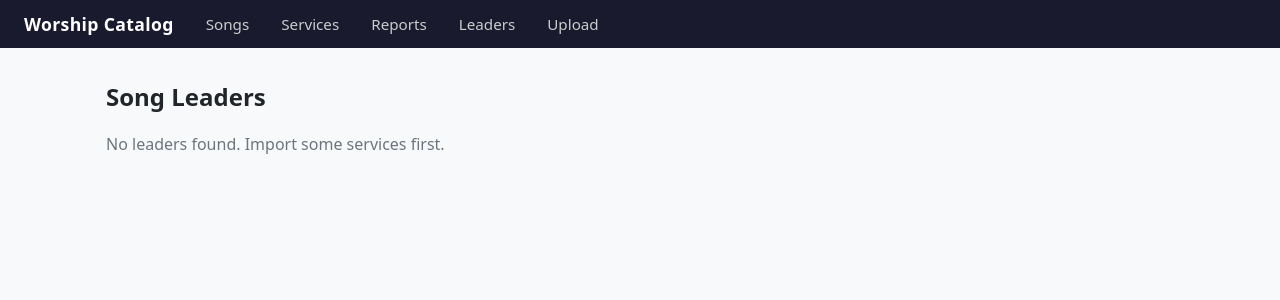
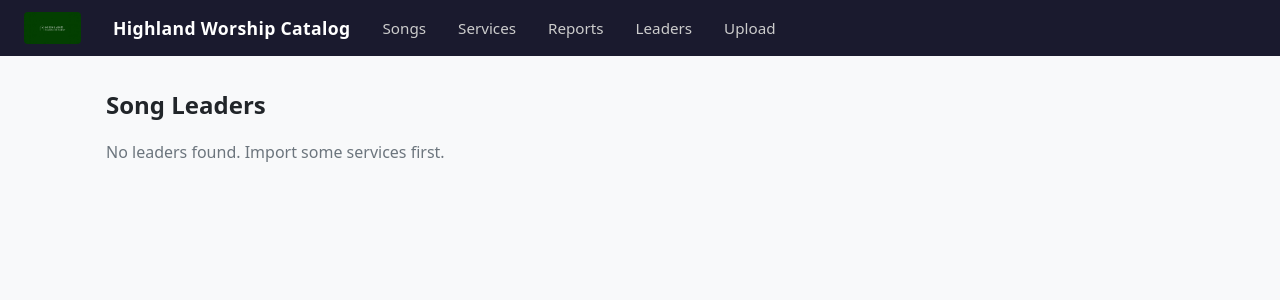
Before and after one commit to mshirel/song-history, a Python web app: template src/worship_catalog/web/templates/leaders.html in a window 1280 px wide. Shown: the top 300 px of the page. Run offline with Jinja, Linux system fonts and the light colour scheme; the template is opened without the code that fills it, so the values that code supplies are empty; some libraries are stand-ins or nearby versions.

Commit message:
feat(web): brand UI with Highland church logo and name (#154)
Mount static files, add logo to nav header, and update all page titles
to include "Highland" so the app feels like a church tool.

Co-Authored-By: Claude Opus 4.6 (1M context) <noreply@anthropic.com>

```diff
--- a/src/worship_catalog/web/app.py
+++ b/src/worship_catalog/web/app.py
@@ -32,6 +32,7 @@ from fastapi.responses import HTMLResponse, JSONResponse, RedirectResponse, Stre
 from fastapi.templating import Jinja2Templates
 from starlette.exceptions import HTTPException as StarletteHTTPException
 from starlette.middleware.base import BaseHTTPMiddleware, RequestResponseEndpoint
+from starlette.staticfiles import StaticFiles
 from starlette_csrf import CSRFMiddleware  # type: ignore[attr-defined]
 
 from worship_catalog.db import Database
@@ -122,6 +123,9 @@ app.add_middleware(_CSPMiddleware)
 
 _TEMPLATES_DIR = Path(__file__).parent / "templates"
 templates = Jinja2Templates(directory=str(_TEMPLATES_DIR))
+
+_STATIC_DIR = Path(__file__).parent / "static"
+app.mount("/static", StaticFiles(directory=str(_STATIC_DIR)), name="static")
 
 
 @app.exception_handler(StarletteHTTPException)
--- a/src/worship_catalog/web/templates/base.html
+++ b/src/worship_catalog/web/templates/base.html
@@ -3,7 +3,7 @@
 <head>
   <meta charset="utf-8">
   <meta name="viewport" content="width=device-width, initial-scale=1">
-  <title>{% block title %}Worship Catalog{% endblock %}</title>
+  <title>{% block title %}Highland Worship Catalog{% endblock %}</title>
   <script src="https://unpkg.com/htmx.org@1.9.12/dist/htmx.min.js"
           integrity="sha384-ujb1lZYygJmzgSwoxRggbCHcjc0rB2XoQrxeTUQyRjrOnlCoYta87iKBWq3EsdM2"
           crossorigin="anonymous"></script>
@@ -25,6 +25,7 @@
       align-items: center;
       gap: 2rem;
     }
+    nav .brand-logo { height: 2rem; width: auto; border-radius: 4px; }
     nav .brand { font-weight: 700; font-size: 1.1rem; letter-spacing: .02em; }
     nav a { color: #ccc; text-decoration: none; font-size: 0.95rem; }
     nav a:hover, nav a.active { color: #fff; }
@@ -104,7 +105,8 @@
 <a href="#main" class="skip-nav">Skip to main content</a>
 <header>
 <nav>
-  <span class="brand">Worship Catalog</span>
+  <img src="/static/highland-logo.jpg" alt="Highland logo" class="brand-logo">
+  <span class="brand">Highland Worship Catalog</span>
   <a href="/songs" {% if request.url.path.startswith('/songs') %}class="active"{% endif %}>Songs</a>
   <a href="/services" {% if request.url.path.startswith('/services') %}class="active"{% endif %}>Services</a>
   <a href="/reports" {% if request.url.path == '/reports' %}class="active"{% endif %}>Reports</a>
--- a/src/worship_catalog/web/templates/leader_top_songs.html
+++ b/src/worship_catalog/web/templates/leader_top_songs.html
@@ -1,5 +1,5 @@
 {% extends "base.html" %}
-{% block title %}{{ leader }} — Top Songs — Worship Catalog{% endblock %}
+{% block title %}{{ leader }} — Top Songs — Highland Worship Catalog{% endblock %}
 {% block content %}
 <h1>{{ leader }}</h1>
 <p style="color:#6c757d;">{{ service_count }} service{{ 's' if service_count != 1 else '' }} led</p>
--- a/src/worship_catalog/web/templates/leaders.html
+++ b/src/worship_catalog/web/templates/leaders.html
@@ -1,5 +1,5 @@
 {% extends "base.html" %}
-{% block title %}Song Leaders — Worship Catalog{% endblock %}
+{% block title %}Song Leaders — Highland Worship Catalog{% endblock %}
 {% block content %}
 <h1>Song Leaders</h1>
 
--- a/src/worship_catalog/web/templates/reports.html
+++ b/src/worship_catalog/web/templates/reports.html
@@ -1,5 +1,5 @@
 {% extends "base.html" %}
-{% block title %}Reports — Worship Catalog{% endblock %}
+{% block title %}Reports — Highland Worship Catalog{% endblock %}
 {% block content %}
 <h1>Generate Reports</h1>
 
--- a/src/worship_catalog/web/templates/service_detail.html
+++ b/src/worship_catalog/web/templates/service_detail.html
@@ -1,5 +1,5 @@
 {% extends "base.html" %}
-{% block title %}{{ service.service_date }} {{ service.service_name }} — Worship Catalog{% endblock %}
+{% block title %}{{ service.service_date }} {{ service.service_name }} — Highland Worship Catalog{% endblock %}
 {% block content %}
 
 <div style="margin-bottom:1rem;">
--- a/src/worship_catalog/web/templates/services.html
+++ b/src/worship_catalog/web/templates/services.html
@@ -1,5 +1,5 @@
 {% extends "base.html" %}
-{% block title %}Services — Worship Catalog{% endblock %}
+{% block title %}Services — Highland Worship Catalog{% endblock %}
 {% block content %}
 <h1>Services</h1>
 
--- a/src/worship_catalog/web/templates/song_detail.html
+++ b/src/worship_catalog/web/templates/song_detail.html
@@ -1,5 +1,5 @@
 {% extends "base.html" %}
-{% block title %}{{ song.display_title }} — Worship Catalog{% endblock %}
+{% block title %}{{ song.display_title }} — Highland Worship Catalog{% endblock %}
 {% block content %}
 
 <div style="margin-bottom:1rem;">
--- a/src/worship_catalog/web/templates/songs.html
+++ b/src/worship_catalog/web/templates/songs.html
@@ -1,5 +1,5 @@
 {% extends "base.html" %}
-{% block title %}Songs — Worship Catalog{% endblock %}
+{% block title %}Songs — Highland Worship Catalog{% endblock %}
 {% block content %}
 <h1>Song Library</h1>
 
```
Also changed, not shown: tests/test_web.py (+16 -0 lines), src/worship_catalog/web/static/highland-logo.jpg (added).
